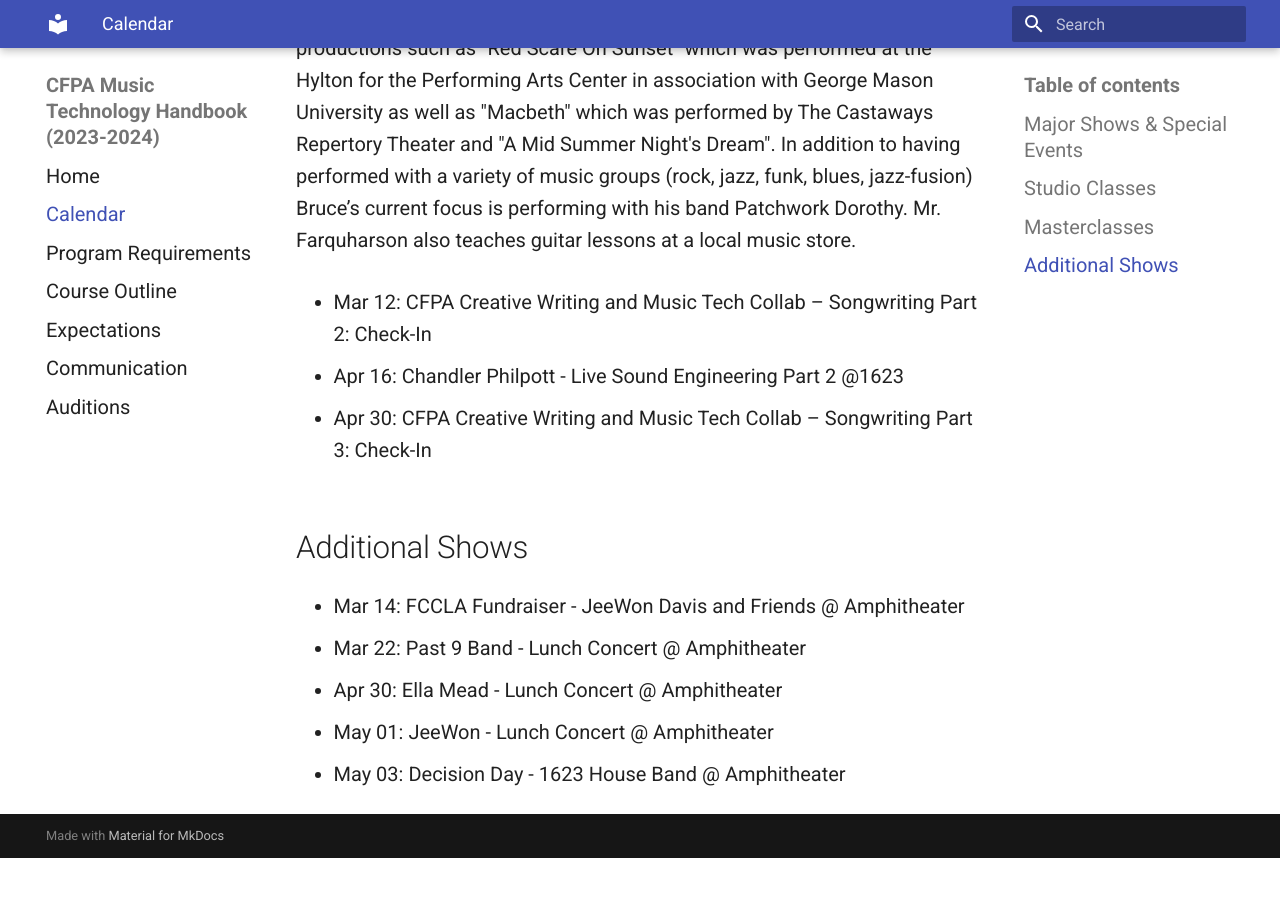
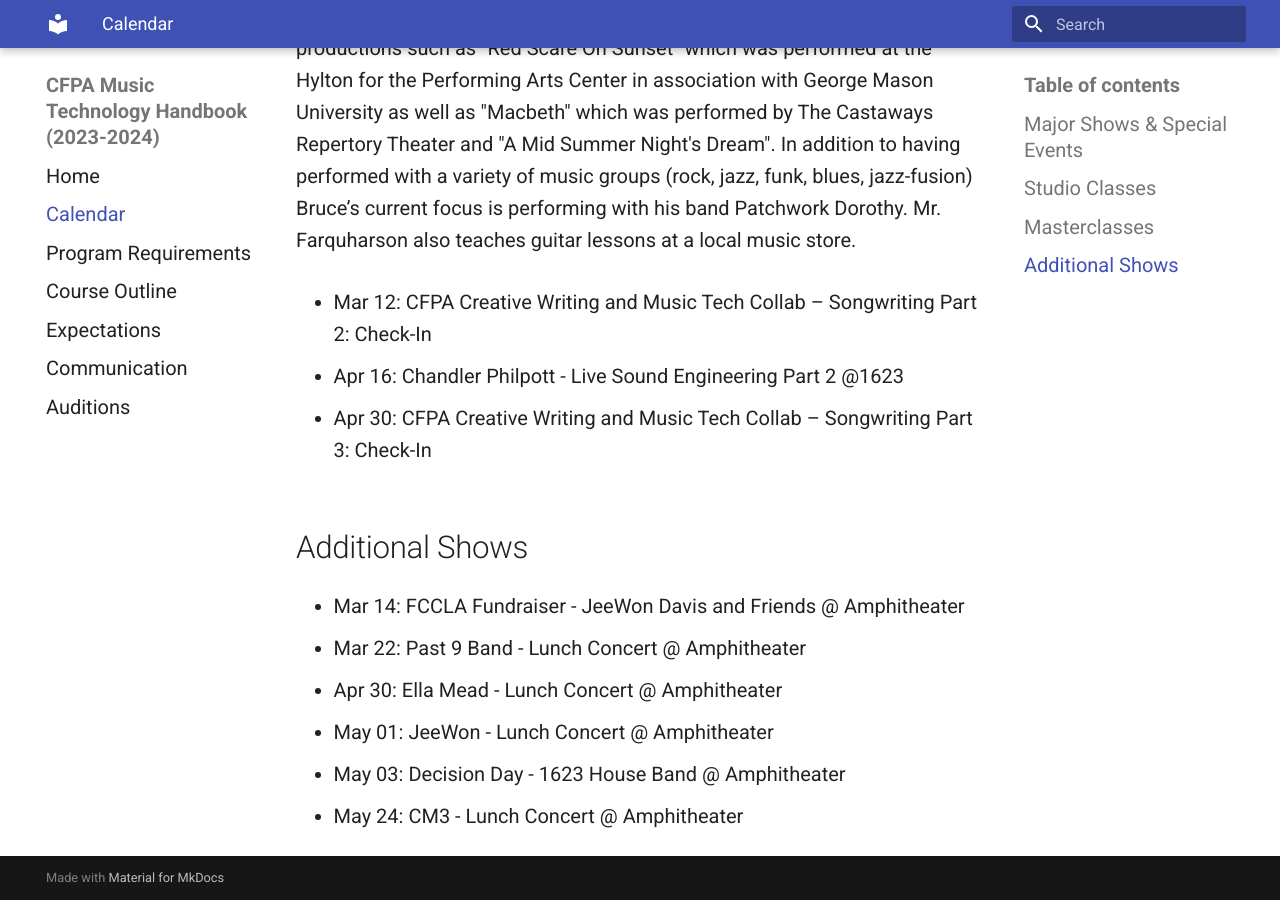
Before and after one commit to sophia-sms/handbook, an MkDocs documentation site: the page built from docs/calendar.md, in a window 1280 px wide and 900 px high, scrolled down 3933 px. Built offline with MkDocs 1.6.1 and Material for MkDocs 9.7.7, drawn with Linux system fonts in a browser that asks for light colours; before the commit the page ends 4791 px from its top, so only the background shows below that.

Commit message:
Update calendar.md

```diff
--- a/docs/calendar.md
+++ b/docs/calendar.md
@@ -90,3 +90,4 @@ Masterclasses are from 2:30 to 4:00 on the following days:
 - Apr 30: Ella Mead - Lunch Concert @ Amphitheater
 - May 01: JeeWon - Lunch Concert @ Amphitheater
 - May 03: Decision Day - 1623 House Band @ Amphitheater
+- May 24: CM3 - Lunch Concert @ Amphitheater
```
